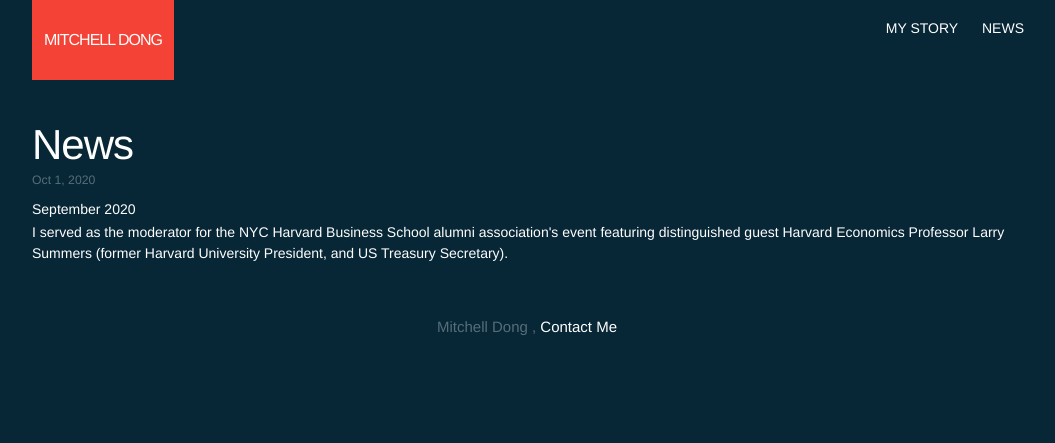
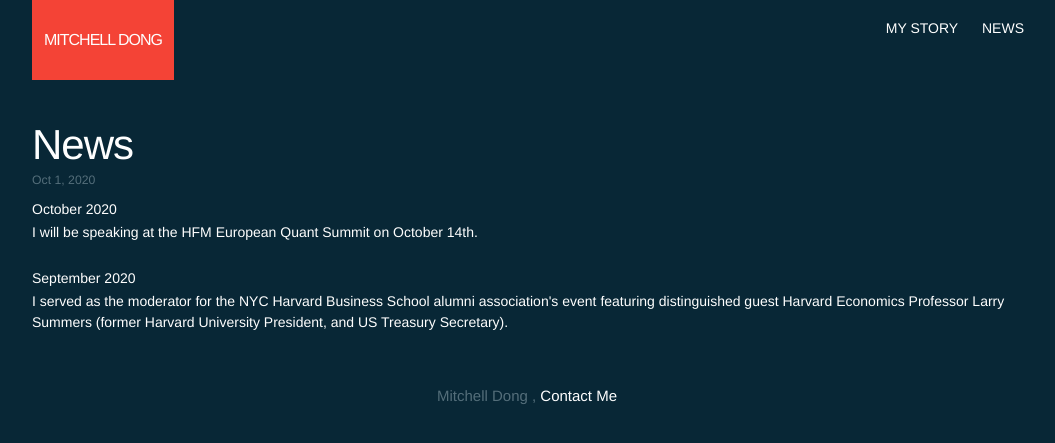
Before and after one commit to pythagoras-investments/mitchelldong_com, a Jekyll site: the page built from news.md, in a window 1280 px wide. Shown: the top 443 px of the page, without its empty margins (112-1167 px from the left). Built offline with Jekyll 4.4.1, drawn with Linux system fonts in a browser that asks for light colours.

Commit message:
HFM European Quant Summit

```diff
--- a/news.md
+++ b/news.md
@@ -5,6 +5,13 @@ permalink: /news
 date:   2020-10-01 12:00:00 -0400
 ---
 
+October 2020
+
+<p>I will be speaking at the <a href="https://www.hfmeuquantsummit.com/agenda" target="_">HFM European Quant Summit on October 14th</a>.
+</p>
+
+<br />
+
 September 2020
 
 <p>I served as the moderator for the NYC Harvard Business School alumni association's <a href="https://www.hbscny.org/events/register-virtual-lawrence-h-summers-on-the-post-covid-19-economy-managing-the-new-normal/" target="_">
```
